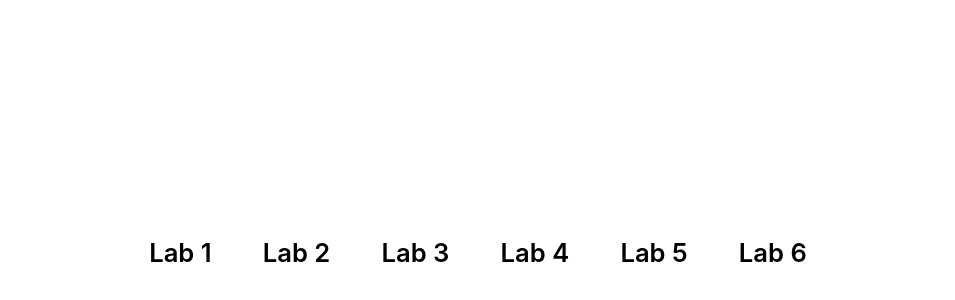
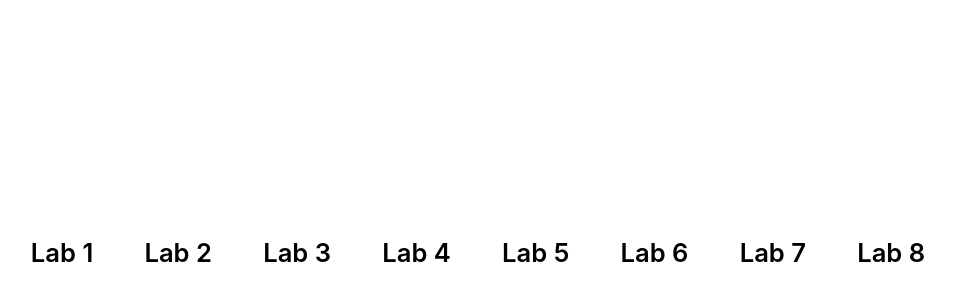
Before and after one commit to sxlwrl/frontend-labs, a React app: page index.html in a window 1280 px wide. Shown: the part 148-448 px from the top of the page, without its empty margins (162-1117 px from the left). Built offline with nearby package versions, Linux system fonts and the light colour scheme.

Commit message:
[change] Lab 8 has been connected to the main file

```diff
--- a/index.html
+++ b/index.html
@@ -15,6 +15,8 @@
         <a href="./src/lab4/lab4.html" class="nav">Lab 4</a>
         <a href="./src/lab5/lab5.html" class="nav">Lab 5</a>
         <a href="./src/lab6/lab6.html" class="nav">Lab 6</a>
+        <a href="https://sxlwrl.github.io/simple-react-app/" class="nav">Lab 7</a>
+        <a href="./src/lab8/lab8.html" class="nav">Lab 8</a>
     </div>
 </body>
 </html>
```
